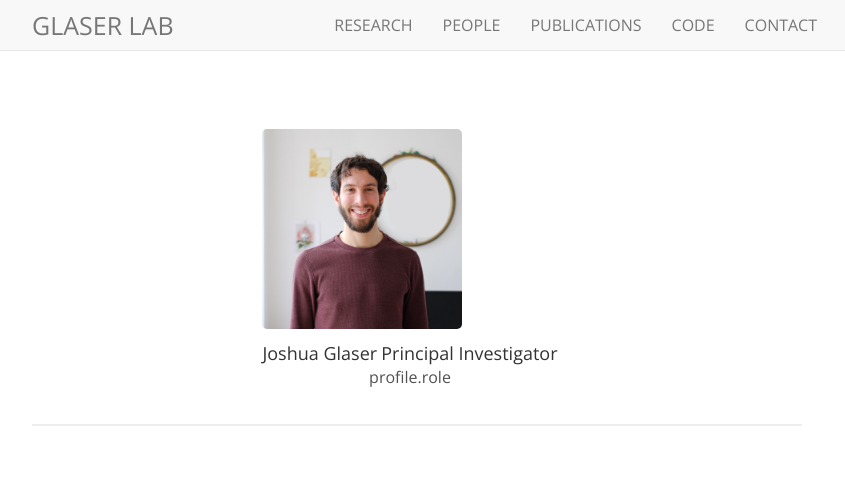
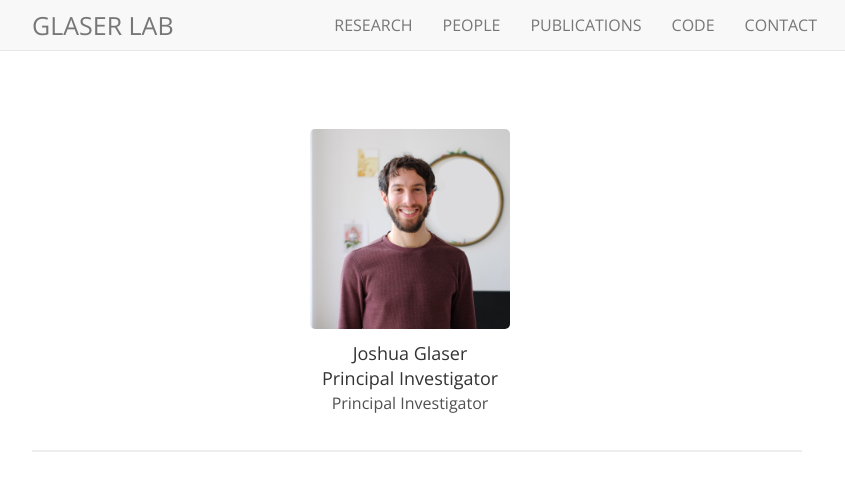
Before and after one commit to glaserlab/glaserlab.github.io, a Jekyll site: the page built from people.md, in a window 1280 px wide. Shown: the top 491 px of the page, without its empty margins (223-1068 px from the left). Built offline with Jekyll 4.4.1, drawn with Linux system fonts in a browser that asks for light colours; nearby versions of some CDN libraries; comment, search, counter and statistics services are not loaded.

Commit message:
people updates

```diff
--- a/people.md
+++ b/people.md
@@ -15,9 +15,9 @@ permalink: /people/
             <a href="{{ profile.website}}"><img class="profile-thumbnail" src="{{site.baseurl}}/images/teampic/rock.jpg"></a>
           {% endif %}
           <a class="name" href="{{ site.baseurl }}{{ profile.url }}">{{ profile.name }}</a>
+          <br>
           <a class="name" href="{{ site.baseurl }}{{ profile.url }}">{{ profile.role }}</a>
-          <b  class="name" profile.role> </b>
-          <br> profile.role
+          <br> {{profile.role}}
         </p>
       </div>
   {% endfor %}
```
